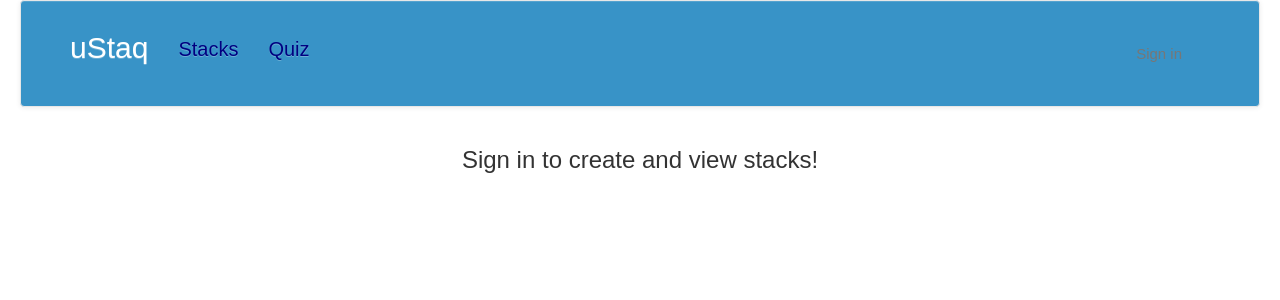
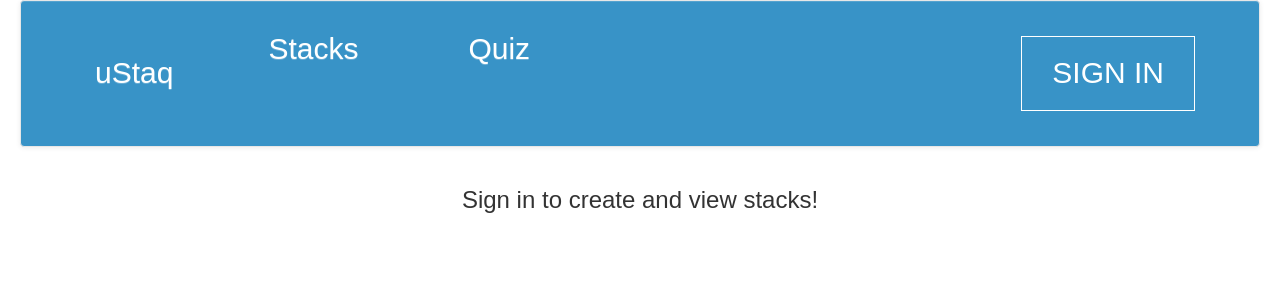
Before and after one commit to quhairfoir/uStaq-client, a React (Create React App) app: page /stacks in a window 1280 px wide. Shown: the top 300 px of the page. Built offline with nearby package versions, Linux system fonts and the light colour scheme; no server answers; a web font is replaced by a local one.

Commit message:
css changes on navbar and on modals

```diff
--- a/src/styles/Edit.css
+++ b/src/styles/Edit.css
@@ -26,7 +26,8 @@
 }
 
 .navBCustom a{
-  color: navy;
+  color: white;
+  font-size: 30px;
 }
 
 .navBCustom .navbar-default .navbar-collapse, .navBCustom .navbar-default .navbar-form {
@@ -41,9 +42,27 @@
   padding: 20px;
 }
 
-.navBCustom.navbar-default .navbar-nav>.open>a, .navbar-default .navbar-nav>.open>a:focus, .navbar-default .navbar-nav>.open>a:hover {
+.navBCustom.navbar-default .navbar-nav>.open>a,
+.navbar-default .navbar-nav>.open>a:focus,
+.navbar-default .navbar-nav>.open>a:hover {
   background: transparent;
   box-shadow: none;
+}
+/* Francis mods dont judge me*/
+.navbar-default .btn-link{
+  color:white;
+  font-size:30px;
+  text-decoration: none;
+  text-transform: uppercase;
+  border:1px solid white;
+  padding: 0.5em 1em;
+}
+.carousel-control.left, .carousel-control.right{
+  background-image: none;
+}
+.navbar-header a,
+.navUstaqItems a{
+  padding:40px;
 }
 
 .navBCustom.navbar-default .navbar-nav>li>a {
```
